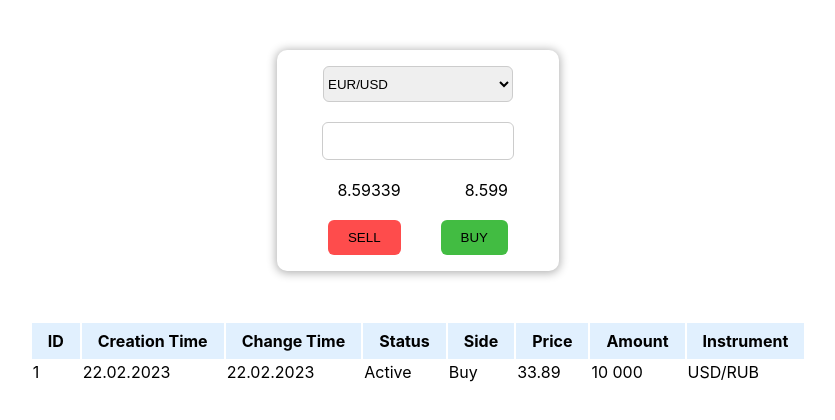
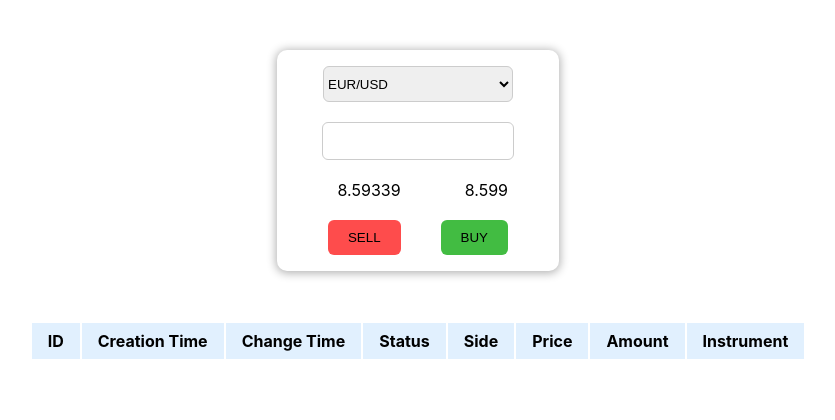
Before and after one commit to chernyaevaia/trading-terminal, a React (Create React App) app: page / in a window 1280 px wide. Shown: the top 420 px of the page, without its empty margins (222-1057 px from the left). Built offline with nearby package versions, Linux system fonts and the light colour scheme.

Commit message:
logic restructured, bidList works partly

```diff
--- a/src/App.tsx
+++ b/src/App.tsx
@@ -1,25 +1,27 @@
-import React, { useState } from "react";
+import { useState } from "react";
 import "./App.css";
 import { BidList } from "./BidList";
-import { TickerCard } from "./TickerCard";
+import { AddBidForm } from "./TickerCard";
 import { Instrument } from "./Enum";
 
 function App() {
-  const [tickerAmount, setTickerAmount] = useState<string>("");
-  const [selectedOption, setSelectedOption] = useState<string>(
-    Instrument[0].value
-  );
+
+  const [bidsList, setBidsList] = useState<[]>([]);
+
+  const addBid = (tickerAmount: string, selectedInstrument: string) => {
+    let copy: any = [...bidsList];
+    copy = [...copy, {amount: tickerAmount, instrument: selectedInstrument}];
+    setBidsList(copy);
+  }
+
 
   return (
     <>
-      <TickerCard
+      <AddBidForm
         options={Instrument}
-        selectedOption={selectedOption}
-        tickerAmount={tickerAmount}
-        onChangeOption={(e) => setSelectedOption(e.target.value)}
-        onChange={(e) => setTickerAmount(e.target.value)}
+        addBid={addBid}
       />
-      <BidList amount={tickerAmount} />
+      <BidList bids={bidsList}/>
     </>
   );
 }
--- a/src/BidList.tsx
+++ b/src/BidList.tsx
@@ -1,14 +1,8 @@
 import styles from "./BidList.module.css";
+import { Bid } from "./Enum";
 
 export interface BidListProps {
-  id?: number,
-  creationTime?: string,
-  changedTime?: string,
-  status?: string,
-  side?: string,
-  price?: string,
-  amount?: string,
-  instrument?: string,
+  bids?: Bid[];
 }
 
 export function BidList(bid: BidListProps) {
@@ -27,16 +21,20 @@ export function BidList(bid: BidListProps) {
         </tr>
       </thead>
       <tbody>
-        <tr>
-          <td>1 {bid.id}</td>
-          <td>22.02.2023 {bid.creationTime}</td>
-          <td>22.02.2023 {bid.changedTime}</td>
-          <td>Active {bid.status}</td>
-          <td>Buy {bid.side}</td>
-          <td>33.89 {bid.price}</td>
-          <td>10 000 {bid.amount}</td>
-          <td>USD/RUB {bid.instrument}</td>
-        </tr>
+        {bid.bids?.map((bid, index) => {
+          return (
+            <tr>
+              <td>{index + 1}</td>
+              <td>22.02.2023</td>
+              <td>22.02.2023</td>
+              <td>Active</td>
+              <td>Buy</td>
+              <td>33.89</td>
+              <td>{bid.amount}</td>
+              <td>{bid.instrument}</td>
+            </tr>
+          );
+        })}
       </tbody>
     </table>
   );
--- a/src/TickerCard.tsx
+++ b/src/TickerCard.tsx
@@ -1,50 +1,57 @@
-import { ChangeEvent } from "react";
+import { FormEvent, useState } from "react";
 import { Instrument } from "./Enum";
 import styles from "./TickerCard.module.css";
 
 export interface TickerCardProps {
   options: typeof Instrument;
-  sellPrice?: number;
-  buyPrice?: number;
-  tickerAmount: string;
-  selectedOption: string;
-  onChange: (e: ChangeEvent<HTMLInputElement>) => void;
-  onChangeOption: (e: ChangeEvent<HTMLSelectElement>) => void;
+  addBid?: any
 }
 
-export function TickerCard(ticker: TickerCardProps) {
+export function AddBidForm(ticker: TickerCardProps) {
+  const [tickerAmount, setTickerAmount] = useState<string>("");
+  const [selectedInstrument, setSelectedInstrument] = useState<string>(
+    Instrument[0].value
+  );
+
+  const handleSubmit = (e: FormEvent<HTMLFormElement>) => {
+    e.preventDefault();
+    ticker.addBid(tickerAmount, selectedInstrument);
+    setTickerAmount("")
+    setSelectedInstrument(Instrument[0].value)
+}
+
   return (
-    <form className={styles.tickercard}>
+    <form className={styles.tickercard} onSubmit={handleSubmit}>
       <select
         className={styles.instruments}
         name="instruments"
         id="instruments"
-        onChange={ticker.onChangeOption}
+        onChange={(e) => setSelectedInstrument(e.target.value)}
       >
         {ticker.options.map((option) => {
           return (
             <option
               label={option.label}
               value={option.value}
-              selected={ticker.selectedOption === option.value}
+              selected={selectedInstrument === option.value}
             ></option>
           );
         })}
       </select>
       <input
-        value={ticker.tickerAmount}
-        onChange={ticker.onChange}
+        value={tickerAmount}
+        onChange={(e) => setTickerAmount(e.target.value)}
         className={styles.input}
         type="text"
       />
       <div className={styles.priceBlock}>
-        <div className={styles.price}>8.59339 {ticker.sellPrice}</div>
+        <div className={styles.price}>8.59339</div>
         <button type="submit" className={styles.btn1}>
           sell
         </button>
       </div>
       <div className={styles.priceBlock}>
-        <div className={styles.price}>8.599 {ticker.buyPrice}</div>
+        <div className={styles.price}>8.599</div>
         <button type="submit" className={styles.btn2}>
           buy
         </button>
```
Also changed, not shown: src/Enum.ts (+11 -0 lines).
